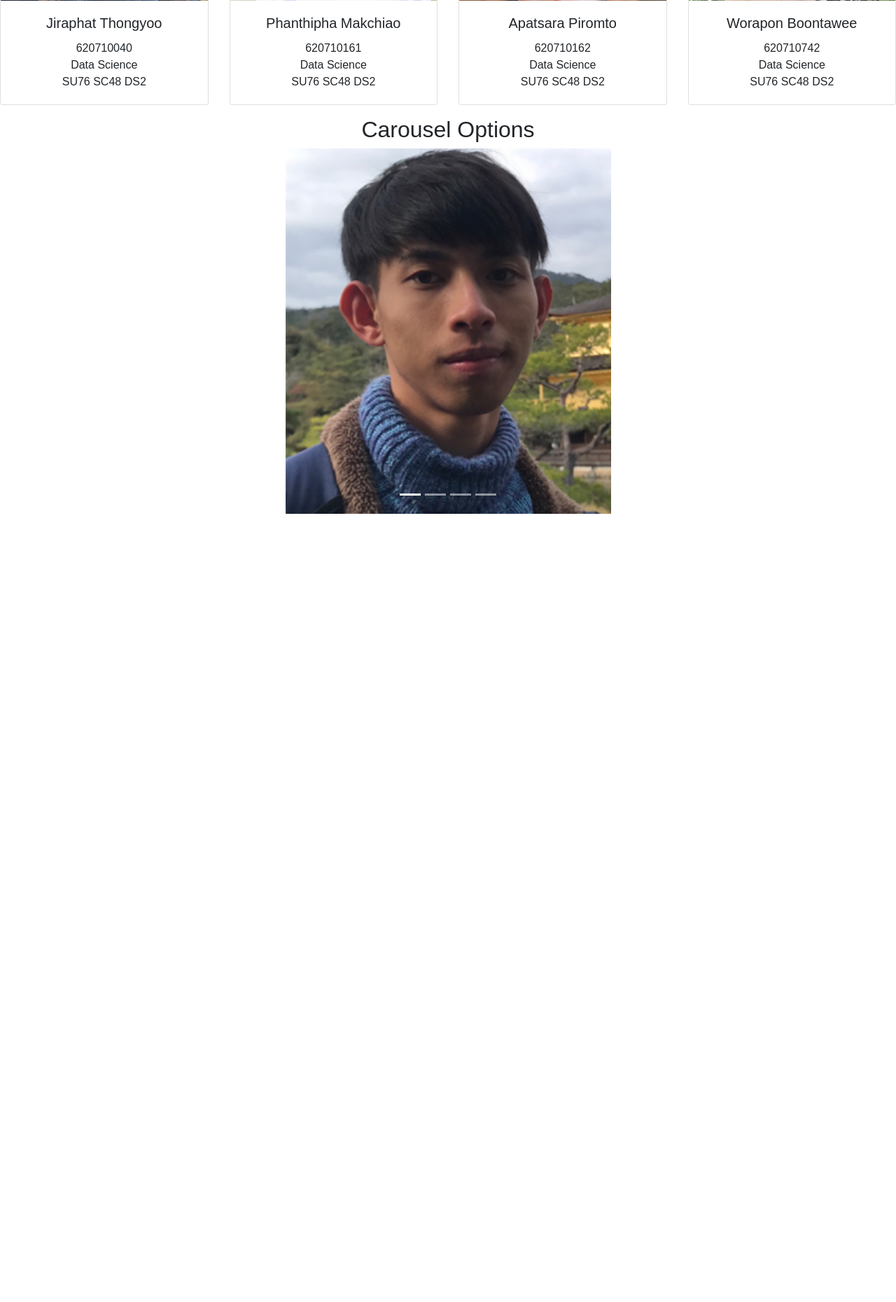
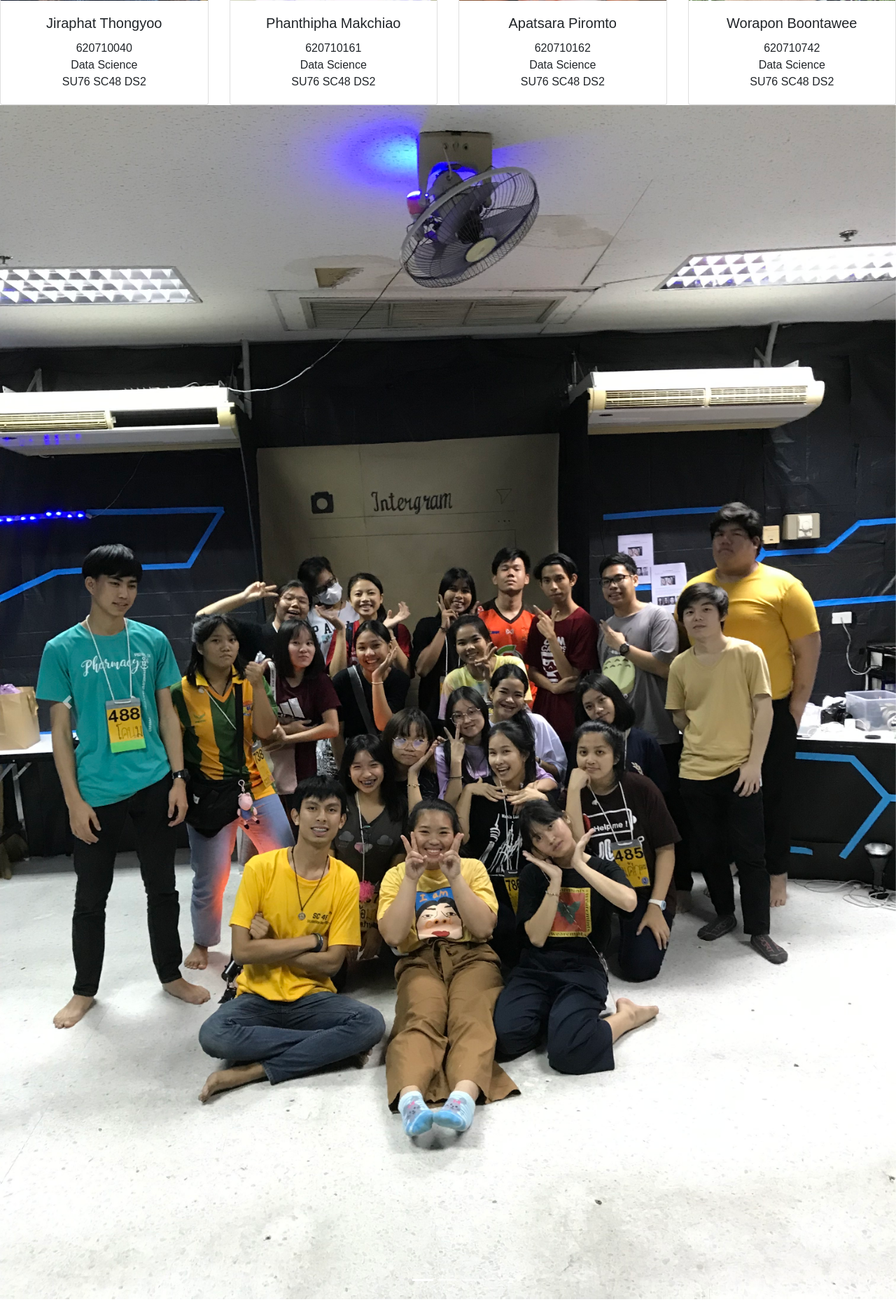
Before and after one commit to pondbiggy/HovercraftNew, a PHP site: page / in a window 1280 px wide. Shown: the part 1937-3797 px from the top of the page at 70% size. Before the commit the page ends 2671 px from the top, so only its background shows below. Run offline with PHP 8.4, Linux system fonts and the light colour scheme; some libraries are stand-ins or nearby versions.

Commit message:
Add files via upload

```diff
--- a/index.php
+++ b/index.php
@@ -194,7 +194,32 @@
 
 </div>
 
-
+<div id="carouselExampleIndicators" class="carousel slide" data-ride="carousel">
+  <ol class="carousel-indicators">
+    <li data-target="#carouselExampleIndicators" data-slide-to="0" class="active"></li>
+    <li data-target="#carouselExampleIndicators" data-slide-to="1"></li>
+    <li data-target="#carouselExampleIndicators" data-slide-to="2"></li>
+  </ol>
+  <div class="carousel-inner">
+    <div class="carousel-item active">
+      <img class="d-block w-100" src="g1.jpg" alt="First slide">
+    </div>
+    <div class="carousel-item">
+      <img class="d-block w-100" src="g1.jpg" alt="Second slide">
+    </div>
+    <div class="carousel-item">
+      <img class="d-block w-100" src="g1.jpg" alt="Third slide">
+    </div>
+  </div>
+  <a class="carousel-control-prev" href="#carouselExampleIndicators" role="button" data-slide="prev">
+    <span class="carousel-control-prev-icon" aria-hidden="true"></span>
+    <span class="sr-only">Previous</span>
+  </a>
+  <a class="carousel-control-next" href="#carouselExampleIndicators" role="button" data-slide="next">
+    <span class="carousel-control-next-icon" aria-hidden="true"></span>
+    <span class="sr-only">Next</span>
+  </a>
+</div>
 
 <div class="container mt-3">
   <h2>Carousel Options</h2>
```
Also changed, not shown: g1.jpg (added).
